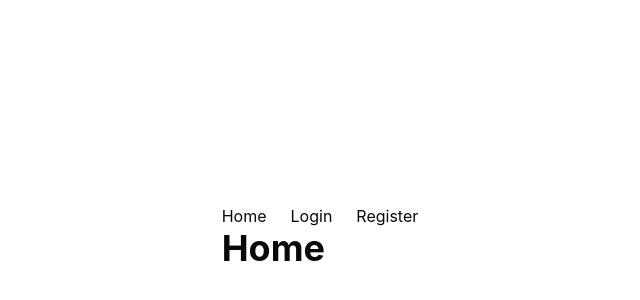
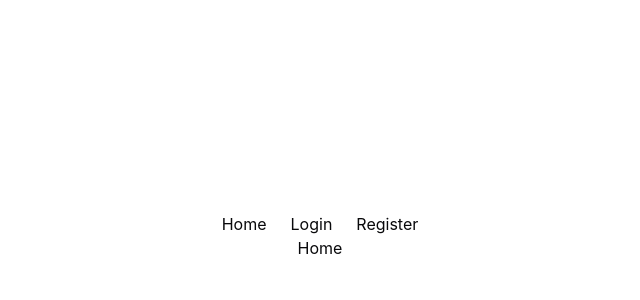
Before and after one commit to techyvino/vite-project-starter, a React (Vite) app: page / in a window 1280 px wide. Shown: the part 164-464 px from the top of the page, without its empty margins (320-960 px from the left). Built offline with nearby package versions, Linux system fonts and the light colour scheme.

Commit message:
fix(uac-1234): downgrade react-router-dom v5

```diff
--- a/package.json
+++ b/package.json
@@ -23,12 +23,14 @@
   },
   "dependencies": {
     "@radix-ui/react-slot": "^1.1.0",
+    "@types/react-router": "^5.1.20",
     "class-variance-authority": "^0.7.1",
     "clsx": "^2.1.1",
     "lucide-react": "^0.462.0",
     "react": "^18.3.1",
     "react-dom": "^18.3.1",
-    "react-router-dom": "^6.28.2",
+    "react-router": "^5.1.2",
+    "react-router-dom": "^5.1.2",
     "tailwind-merge": "^2.5.5",
     "tailwindcss-animate": "^1.0.7"
   },
@@ -39,6 +41,7 @@
     "@types/node": "^22.10.1",
     "@types/react": "^18.3.12",
     "@types/react-dom": "^18.3.1",
+    "@types/react-router-dom": "^5.3.3",
     "@typescript-eslint/parser": "^8.16.0",
     "@vitejs/plugin-react": "^4.3.4",
     "autoprefixer": "^10.4.20",
--- a/src/App.tsx
+++ b/src/App.tsx
@@ -1,12 +1,24 @@
-import { BrowserRouter } from 'react-router-dom';
+import { BrowserRouter, Route, Switch } from 'react-router-dom';
 
+import Heading from './Heading';
+import AuthLayout from './layout';
 import Router from './Router';
 
 function App() {
   return (
     <div className="h-screen flex flex-col items-center justify-center">
       <BrowserRouter>
-        <Router />
+        <AuthLayout />
+        <Switch>
+          {Router.map((route, index) => (
+            <Route
+              key={index}
+              component={() => <Heading title={route?.title || ''} />}
+              path={route?.path}
+              exact={!!route?.exact}
+            />
+          ))}
+        </Switch>
       </BrowserRouter>
     </div>
   );
--- /dev/null
+++ b/src/Heading.tsx
@@ -0,0 +1,5 @@
+const Heading = ({ title }: { title: string }) => {
+  return <div>{title}</div>;
+};
+
+export default Heading;
--- a/src/Router.tsx
+++ b/src/Router.tsx
@@ -1,15 +1,10 @@
-import { Navigate, useRoutes } from 'react-router-dom';
+import { Redirect } from 'react-router-dom';
 
-import AuthLayout from './layout';
-
-const Router = () => {
-  const element = useRoutes([
+export const Router = [
   {
     path: '/',
-      element: <AuthLayout />,
-      children: [
-        {
-          path: '/',
+    title: 'Home',
+    exact: true,
     element: (
       <div className="">
         <h1>Home</h1>
@@ -18,6 +13,7 @@ const Router = () => {
   },
   {
     path: '/about',
+    title: 'About',
     element: (
       <div className="">
         <h1>About</h1>
@@ -26,6 +22,7 @@ const Router = () => {
   },
   {
     path: '/profile',
+    title: 'Profile',
     element: (
       <div className="">
         <h1>Profile</h1>
@@ -34,13 +31,9 @@ const Router = () => {
   },
   {
     path: '*',
-          element: <Navigate to={'/'} replace />,
+    title: 'Not Found',
+    element: <Redirect to={'/'} />,
   },
-      ],
-    },
-  ]);
-
-  return element;
-};
+];
 
 export default Router;
--- a/src/layout.tsx
+++ b/src/layout.tsx
@@ -1,4 +1,4 @@
-import { NavLink, Outlet } from 'react-router-dom';
+import { NavLink } from 'react-router-dom';
 
 const AuthLayout = () => {
   return (
@@ -14,7 +14,6 @@ const AuthLayout = () => {
           <NavLink to="/profile">Register</NavLink>
         </li>
       </ul>
-      <Outlet />
     </div>
   );
 };
```
Also changed, not shown: src/main.tsx (+5 -6 lines), 1 other file (tests, documents, lock files or other folders). Lines whose indentation alone changed are shown as unchanged.
